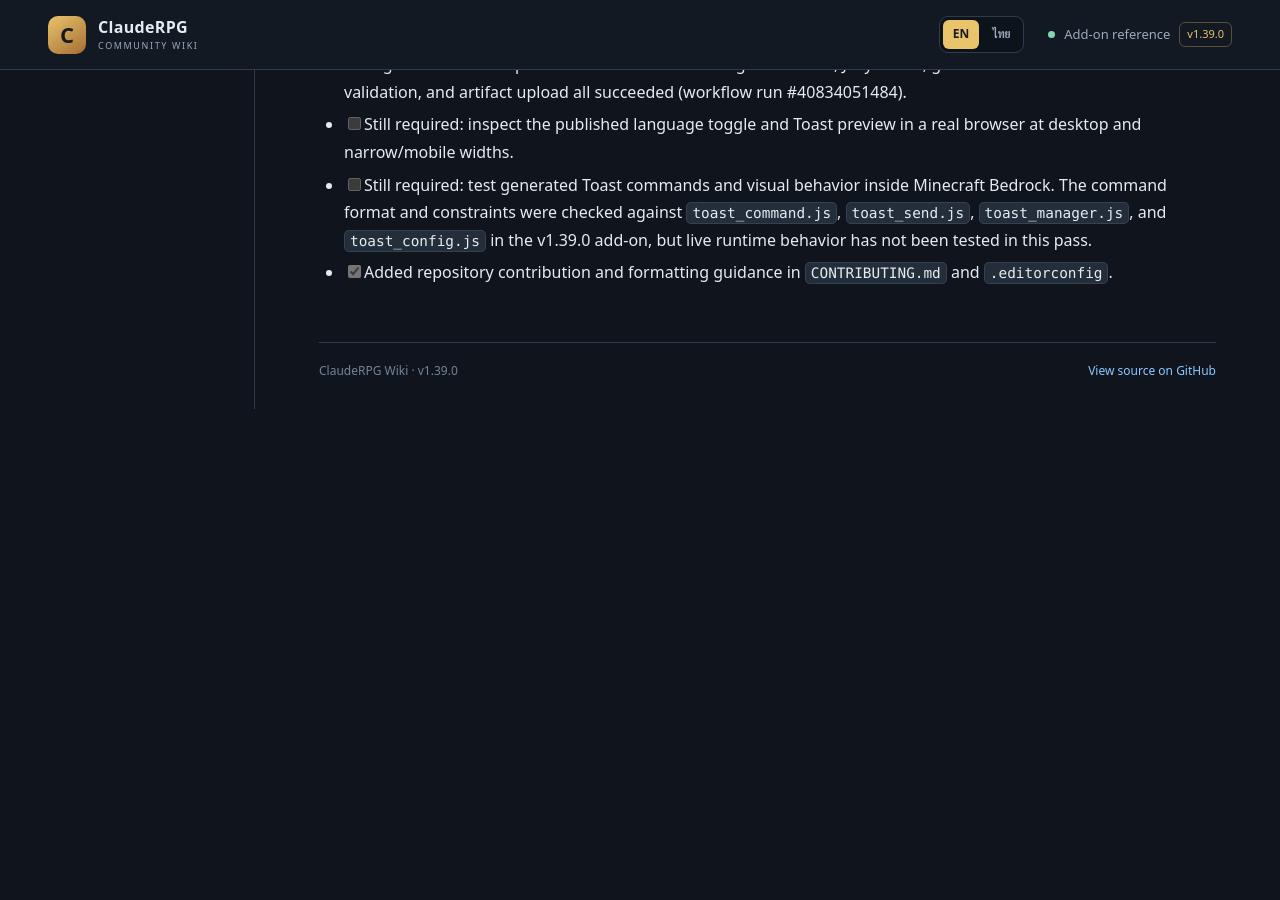
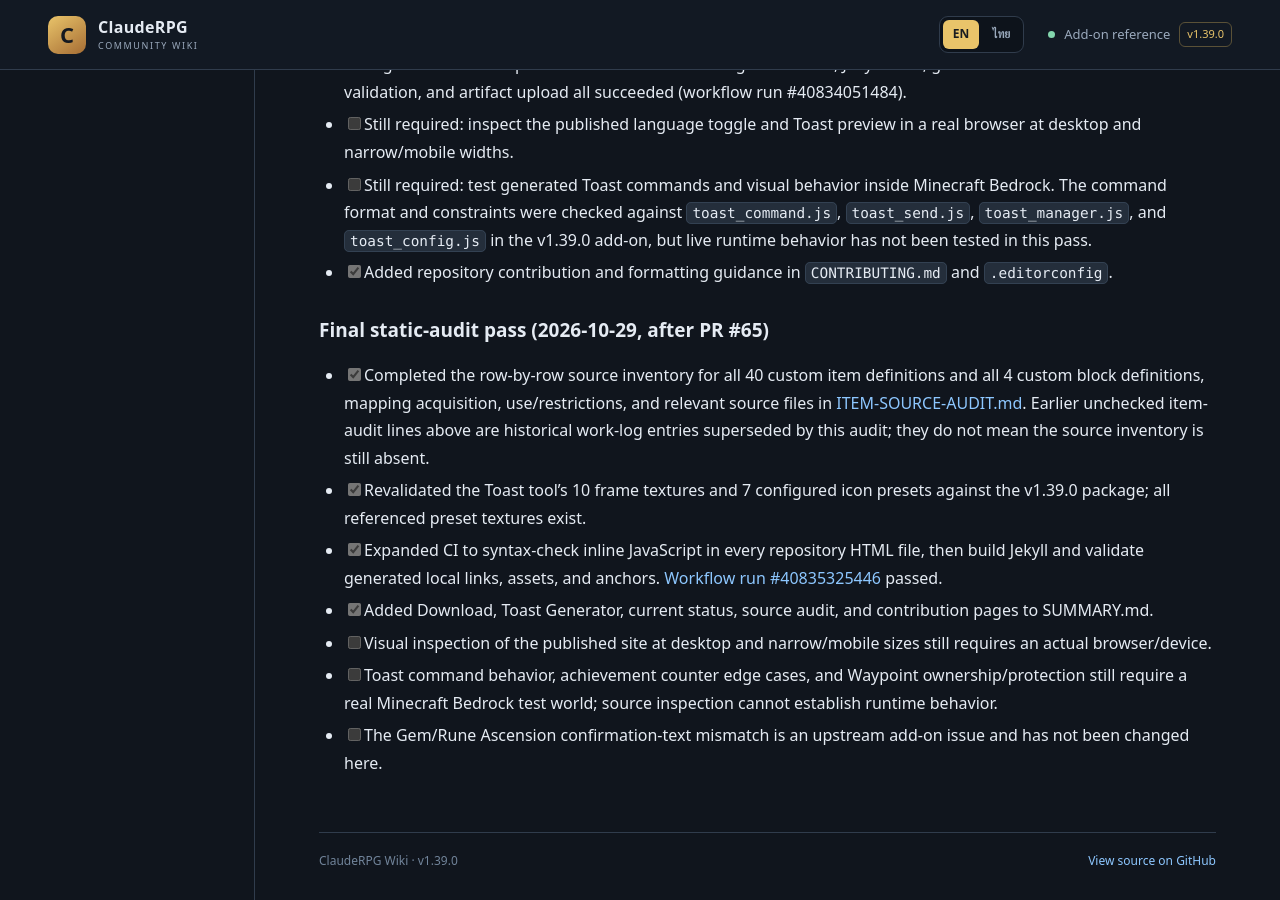
Before and after one commit to miniTorch25/ClaudeRPG-Wiki-V2, a Jekyll site: the page built from CONTENT-GAP-AUDIT.md, in a window 1280 px wide and 900 px high, scrolled down 21941 px. Built offline with Jekyll 4.4.1, drawn with Linux system fonts in a browser that asks for light colours; our own code applies the rules of GitHub Pages for plain Markdown files; before the commit the page ends 22350 px from its top, so only the background shows below that.

```diff
--- a/CONTENT-GAP-AUDIT.md
+++ b/CONTENT-GAP-AUDIT.md
@@ -487,3 +487,14 @@
 - [ ] Still required: inspect the published language toggle and Toast preview in a real browser at desktop and narrow/mobile widths.
 - [ ] Still required: test generated Toast commands and visual behavior inside Minecraft Bedrock. The command format and constraints were checked against `toast_command.js`, `toast_send.js`, `toast_manager.js`, and `toast_config.js` in the v1.39.0 add-on, but live runtime behavior has not been tested in this pass.
 - [x] Added repository contribution and formatting guidance in `CONTRIBUTING.md` and `.editorconfig`.
+
+
+### Final static-audit pass (2026-10-29, after PR #65)
+
+- [x] Completed the row-by-row source inventory for all 40 custom item definitions and all 4 custom block definitions, mapping acquisition, use/restrictions, and relevant source files in [ITEM-SOURCE-AUDIT.md](ITEM-SOURCE-AUDIT.md). Earlier unchecked item-audit lines above are historical work-log entries superseded by this audit; they do not mean the source inventory is still absent.
+- [x] Revalidated the Toast tool's 10 frame textures and 7 configured icon presets against the v1.39.0 package; all referenced preset textures exist.
+- [x] Expanded CI to syntax-check inline JavaScript in every repository HTML file, then build Jekyll and validate generated local links, assets, and anchors. [Workflow run #40835325446](https://github.com/miniTorch25/ClaudeRPG-Wiki-V2/actions/runs/40835325446) passed.
+- [x] Added Download, Toast Generator, current status, source audit, and contribution pages to SUMMARY.md.
+- [ ] Visual inspection of the published site at desktop and narrow/mobile sizes still requires an actual browser/device.
+- [ ] Toast command behavior, achievement counter edge cases, and Waypoint ownership/protection still require a real Minecraft Bedrock test world; source inspection cannot establish runtime behavior.
+- [ ] The Gem/Rune Ascension confirmation-text mismatch is an upstream add-on issue and has not been changed here.
```
